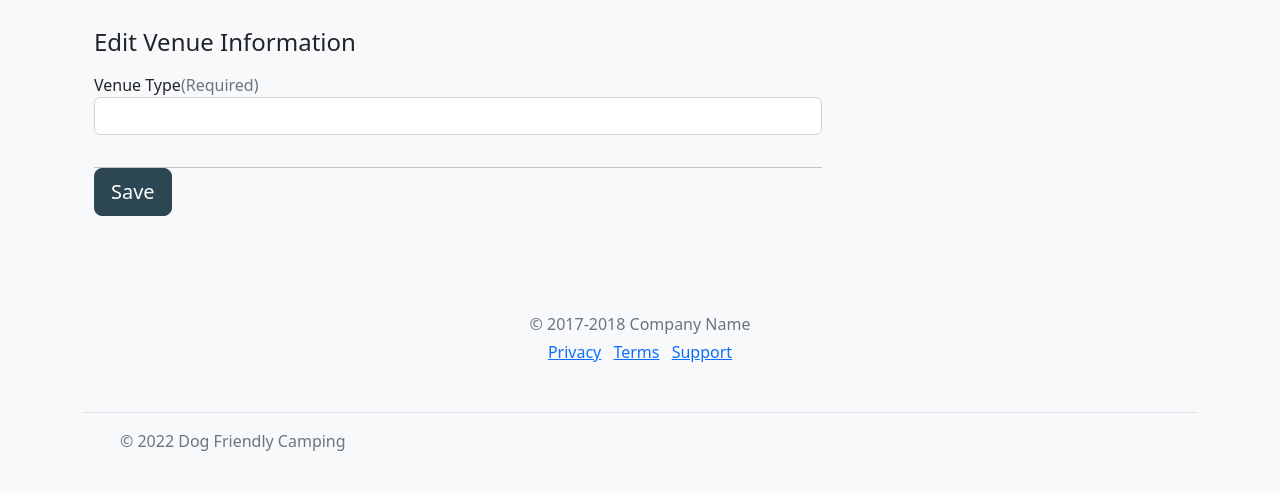
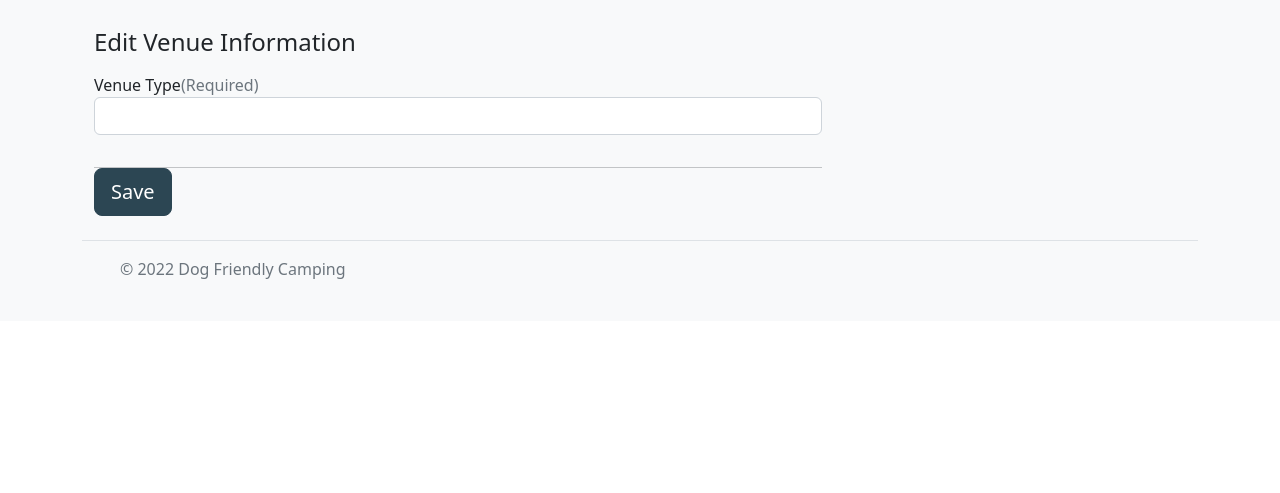
Before and after one commit to cwill83247/dogFriendlyCamping, a Flask app: template templates/edit_venuetype.html in a window 1280 px wide. Shown: the part 525-1018 px from the top of the page. After the commit the page ends 804 px from the top, so only its background shows below. Run offline with Flask 2, Linux system fonts and the light colour scheme; the template is opened without the code that fills it, so the values that code supplies are empty; some libraries are stand-ins or nearby versions.

Commit message:
Fix: Removing unneccessarry footer form Edit Venue Type

```diff
--- a/templates/edit_venuetype.html
+++ b/templates/edit_venuetype.html
@@ -27,14 +27,7 @@
         </form>
       </div>
     </div>
-        <footer class="my-5 pt-5 text-muted text-center text-small">
-      <p class="mb-1">&copy; 2017-2018 Company Name</p>
-      <ul class="list-inline">
-        <li class="list-inline-item"><a href="#">Privacy</a></li>
-        <li class="list-inline-item"><a href="#">Terms</a></li>
-        <li class="list-inline-item"><a href="#">Support</a></li>
-      </ul>
-    </footer>
+
   </div>
 
 {% endblock %}
```
